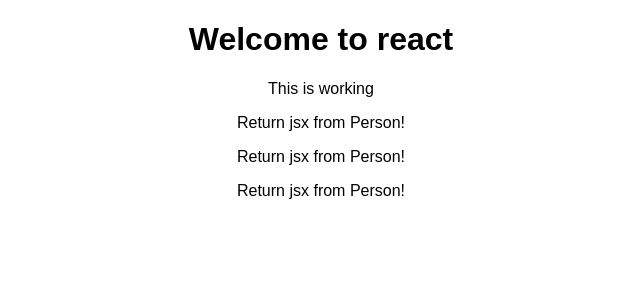
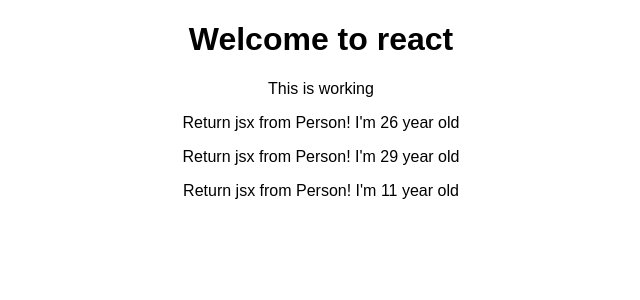
Before and after one commit to sb1989/my_first_react_app, a React (Create React App) app: page / in a window 1280 px wide. Shown: the top 300 px of the page, without its empty margins (319-959 px from the left). Built offline with nearby package versions, Linux system fonts and the light colour scheme.

Commit message:
output dynamic content

```diff
--- a/src/App.js
+++ b/src/App.js
@@ -10,7 +10,8 @@
         <h1>Welcome to react</h1>
         <p>This is working</p>
         <Person/>
-        <Person/><Person/>
+        <Person/>
+        <Person/>
       </div>
     );
     //return React.createElement('div', null, React.createElement('h1', {className: 'App'}, 'Hi I\'m a react App!!!'))
--- a/src/Person/Person.js
+++ b/src/Person/Person.js
@@ -1,7 +1,7 @@
 import React from 'react' //jsx is tranformed to react createElement
 
 const person = ()=>{
-    return <p>Return jsx from Person!</p>
+return <p>Return jsx from Person! I'm {Math.floor(Math.random() * 30)} year old</p>
 };
 
 export default person;
```
